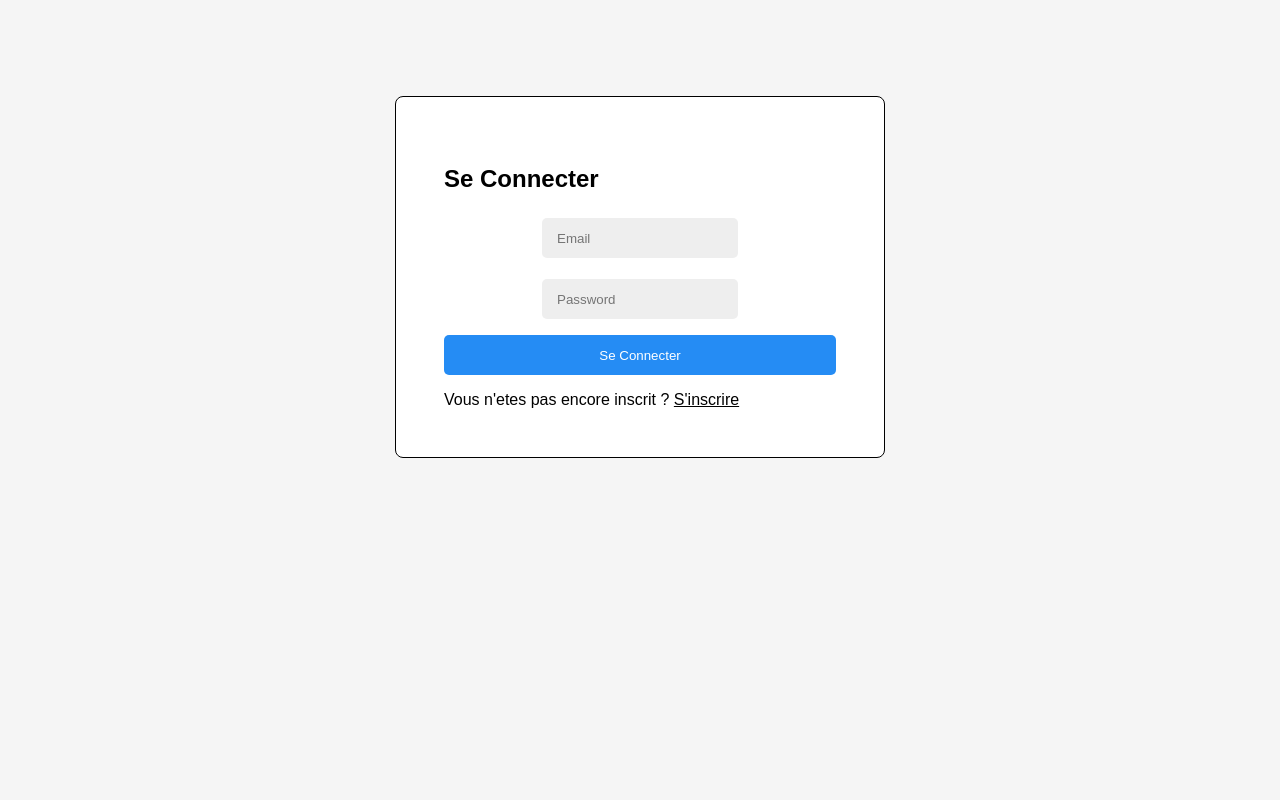
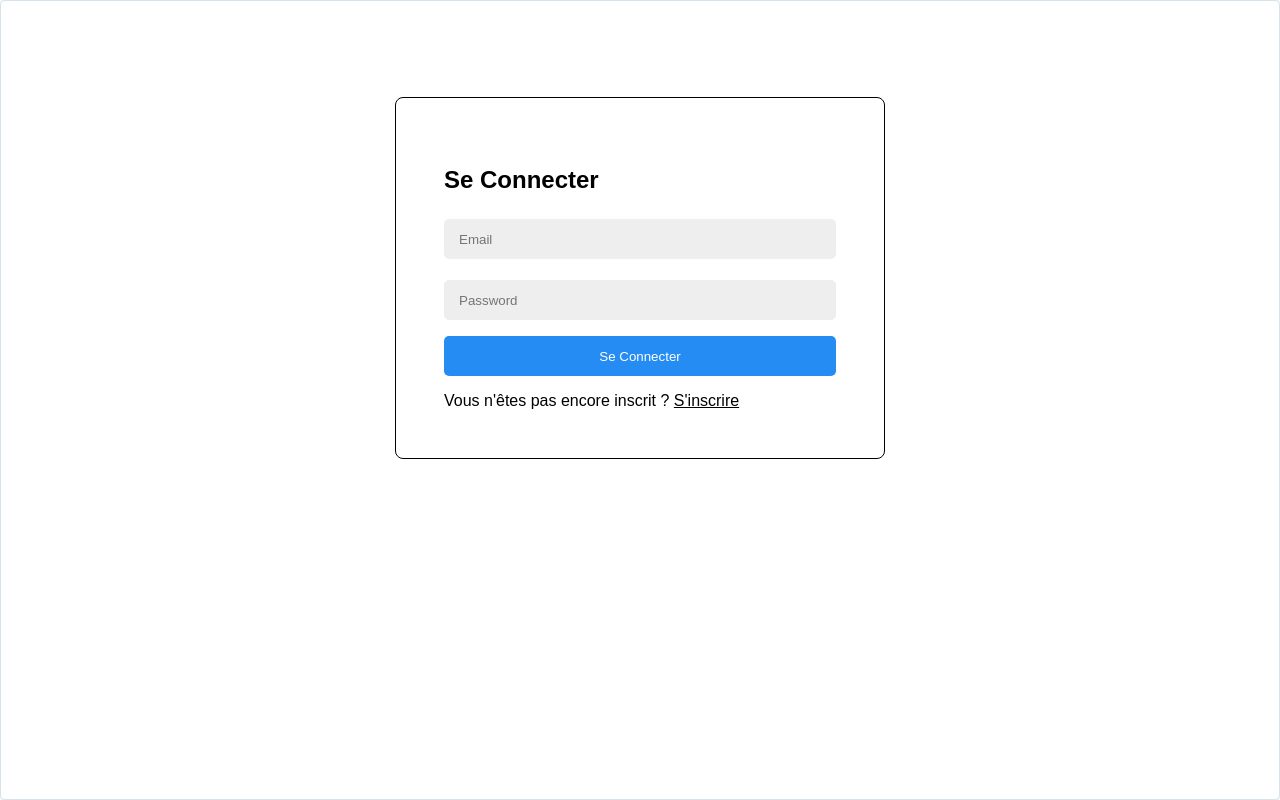
Before and after one commit to jeremydiot/chat-pepite-league-MDS1, a Next.js app in the folder frontend/: page /login in a window 1280 px wide. Built offline with nearby package versions, Linux system fonts and the light colour scheme.

Commit message:
minor fix

```diff
--- a/frontend/pages/login.js
+++ b/frontend/pages/login.js
@@ -23,18 +23,17 @@ export default function Login () {
   }
   return (
 
-    <div style={{height:"100%",width:"100%",justifyContent:"center", alignItems:"center"}}>
-      <div style={{height: "fit-content",width:"fit-content", margin:"auto", padding: "3rem",backgroundColor: "white",marginTop:"6rem", borderRadius:"0.5rem",border:"solid 0.1rem"}}>
+    <div className='modal'>
+      <div style={{ height: 'fit-content', width: 'fit-content', margin: 'auto', padding: '3rem', backgroundColor: 'white', marginTop: '6rem', borderRadius: '0.5rem', border: 'solid 0.1rem' }}>
         <h2>Se Connecter</h2>
         <form class='form'>
           <input type='text' placeholder='Email' class='form-input' onChange={mail => setMail(mail)} />
           <input type='password' placeholder='Password' class='form-input' onChange={password => setPassword(password)} />
           <button type='submit' class='form-btn' onClick={handleSubmit}>Se Connecter</button>
         </form>
-        <span class='footer'>Vous n'etes pas encore inscrit ? <a href='/signin' class='footer-nav'>S'inscrire</a></span>
+        <span class='footer'>Vous n'êtes pas encore inscrit ? <a href='/signin' class='footer-nav'>S'inscrire</a></span>
       </div>
     </div>
 
-
   )
 }
--- a/frontend/styles/login.css
+++ b/frontend/styles/login.css
@@ -3,14 +3,9 @@ body {
 }
 
 .modal{
-  position: absolute;
-  top:244px;
-  left: 470px;
-  width: 424px;
-  height: 311px;
-  display:flex;
-  flex-direction: column;
-  justify-content: space-around;
+  height: 100%;
+  width: 100%;
+  justify-content: center;
   align-items: center;
   background: #FFFFFF;
   border: 1.5px solid #D5E3EC;
@@ -26,7 +21,7 @@ body {
 .form-input{
   padding: 0 15px;
   margin-bottom: 1rem;
-  width:392px;
+  width:392px!important;
   height: 40px;
 
   background: #EEEEEE;
```
Also changed, not shown: frontend/pages/signin.js (+10 -10 lines).
